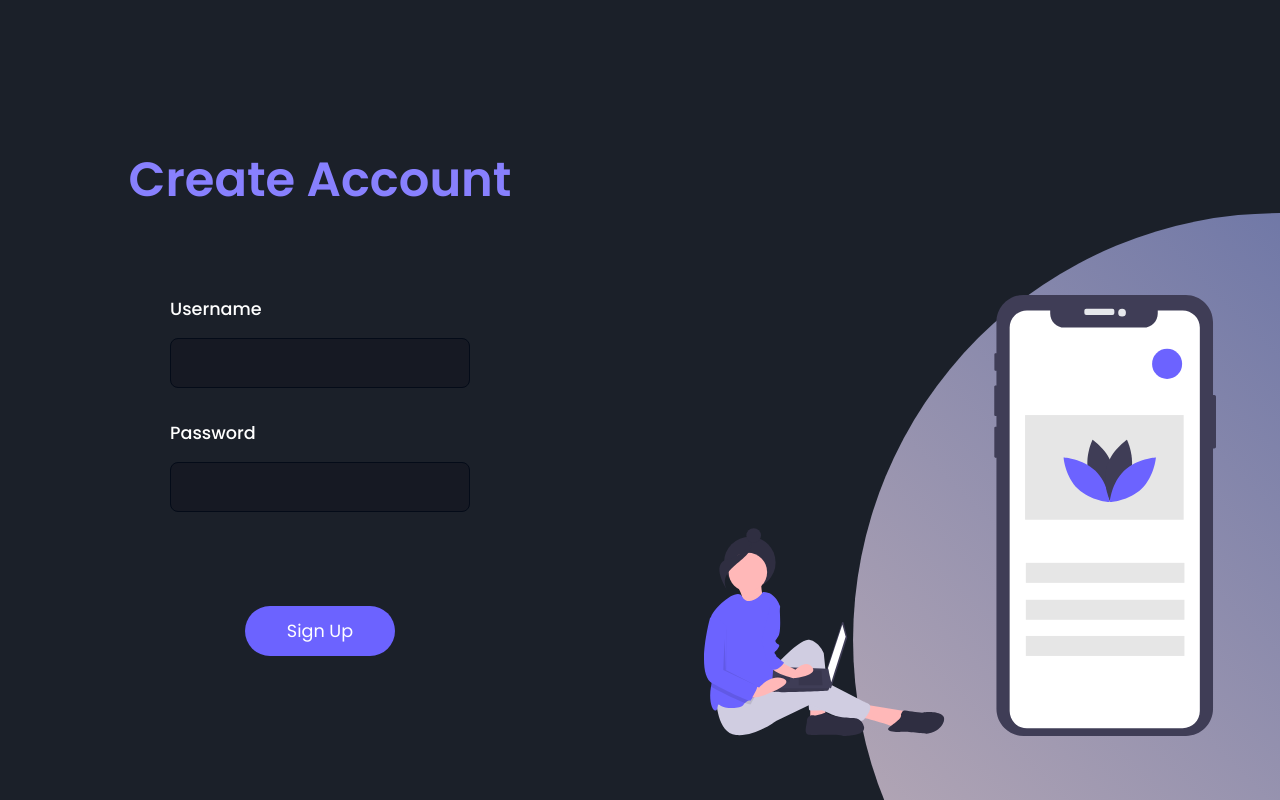
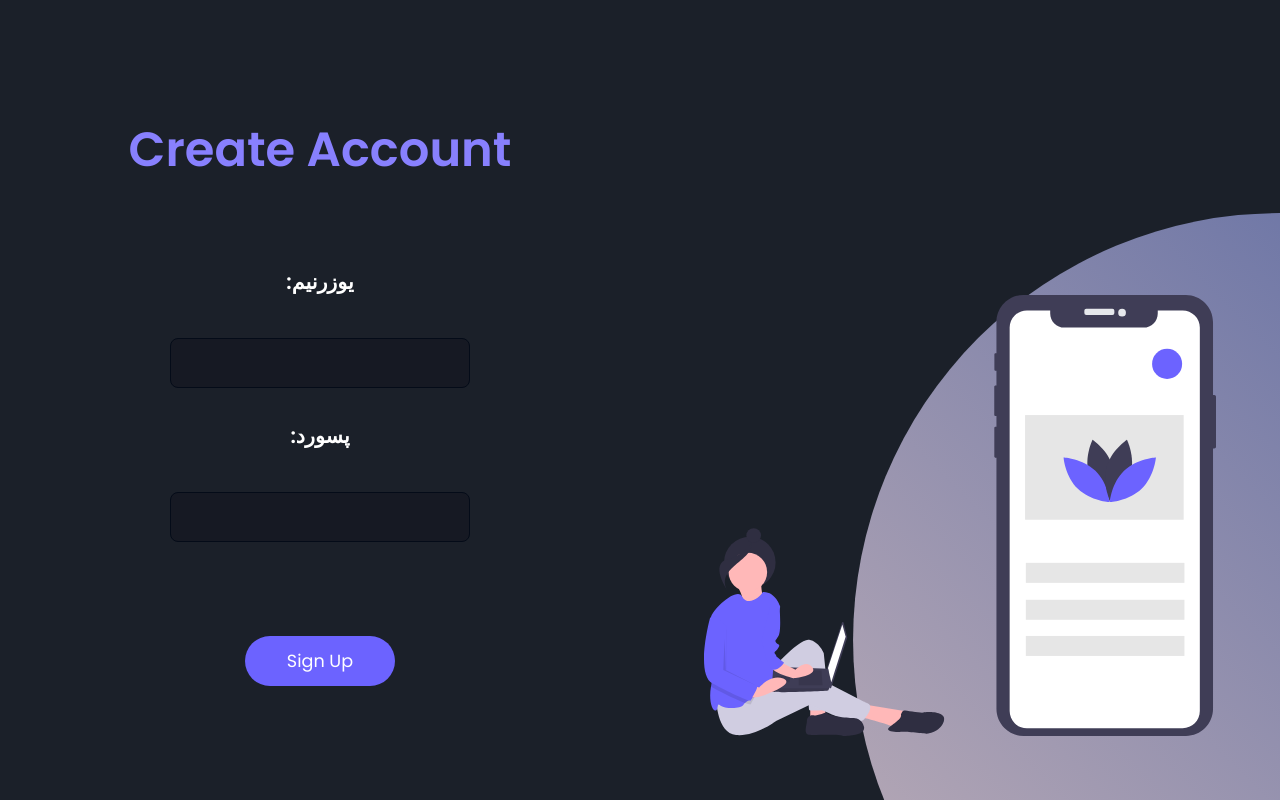
Before and after one commit to Mr-Ak-100/blog_website, a Django app: page /profile/register in a window 1280 px wide. Run offline with Django 4.2, Linux system fonts and the light colour scheme; data that the repository does not hold is empty.

Commit message:
apply_register_system

```diff
--- a/account/forms.py
+++ b/account/forms.py
@@ -1,6 +1,7 @@
 from django import forms
 from django.forms import ValidationError
 from django.contrib.auth import authenticate
+from django.contrib.auth.models import User
 
 
 class LoginForm(forms.Form):
@@ -31,4 +32,19 @@ class LoginForm(forms.Form):
 
 
 class RegisterForm(forms.Form):
-    pass
+
+    username = forms.CharField(min_length=4, max_length=25, widget=forms.TextInput())
+    password = forms.CharField(min_length=5, widget=forms.PasswordInput())
+
+    def clean_username(self):
+
+        username = self.cleaned_data["username"]
+
+        try:
+            if User.objects.get(username=username):
+
+                raise ValidationError("! غیر قابل استفاده")
+
+        except User.DoesNotExist:
+
+            return username
--- a/account/static/account/register/css/style.css
+++ b/account/static/account/register/css/style.css
@@ -177,3 +177,11 @@ section.images .circle {
         font-size: 1rem;
     }
 }
+
+label *{
+    text-align: center;
+}
+
+.form-errors, h4{
+    color: red;
+}
--- a/account/templates/account/register.html
+++ b/account/templates/account/register.html
@@ -27,20 +27,27 @@
             <span>OR</span>
         </div> -->
 
-        <form action="">
+        <h4 id="form-errors" style="color: red">{{ register_form.non_field_errors }}</h4>
+
+        <form action="" method="post">
+            {% csrf_token %}
 {#            <label for="name">#}
 {#                <span>Full Name</span>#}
 {#                <input type="text" id="name" name="name">#}
 {#            </label>#}
 
             <label for="email">
-                <span>Username</span>
-                <input type="text" id="email" name="username">
+                <span><h3>:یوزرنیم</h3></span>
+                <br>
+                <h4>{{ register_form.username.errors }}</h4>
+                {{ register_form.username }}
             </label>
 
             <label for="password" style="margin-bottom: 10%">
-                <span>Password</span>
-                <input type="password" id="password" name="password">
+                <span><h3>:پسورد</h3></span>
+                <br>
+                <h4>{{ register_form.password.errors }}</h4>
+                {{ register_form.password }}
             </label>
 
             <input type="submit" value="Sign Up" id="button">
--- a/account/views.py
+++ b/account/views.py
@@ -1,5 +1,5 @@
 from django.shortcuts import render
-from . forms import LoginForm
+from . forms import LoginForm, RegisterForm
 from django.contrib.auth.models import User
 from django.contrib.auth import login as blog_login
 from django.contrib.auth import logout as blog_logout
@@ -38,4 +38,21 @@ def login(request):
 
 def register(request):
 
-    return render(request, "account/register.html")
+    register_form = RegisterForm
+
+    if request.method == "POST":
+
+        register_form = register_form(request.POST)
+
+        if register_form.is_valid():
+
+            username = register_form.cleaned_data["username"]
+            password = register_form.cleaned_data["password"]
+
+            user = User(username=username, password=password)
+            user.save()
+
+            blog_login(request, user)
+            return redirect("main:home")
+
+    return render(request, "account/register.html", {"register_form": register_form})
```
Also changed, not shown: account/urls.py (line endings or trailing spaces).
